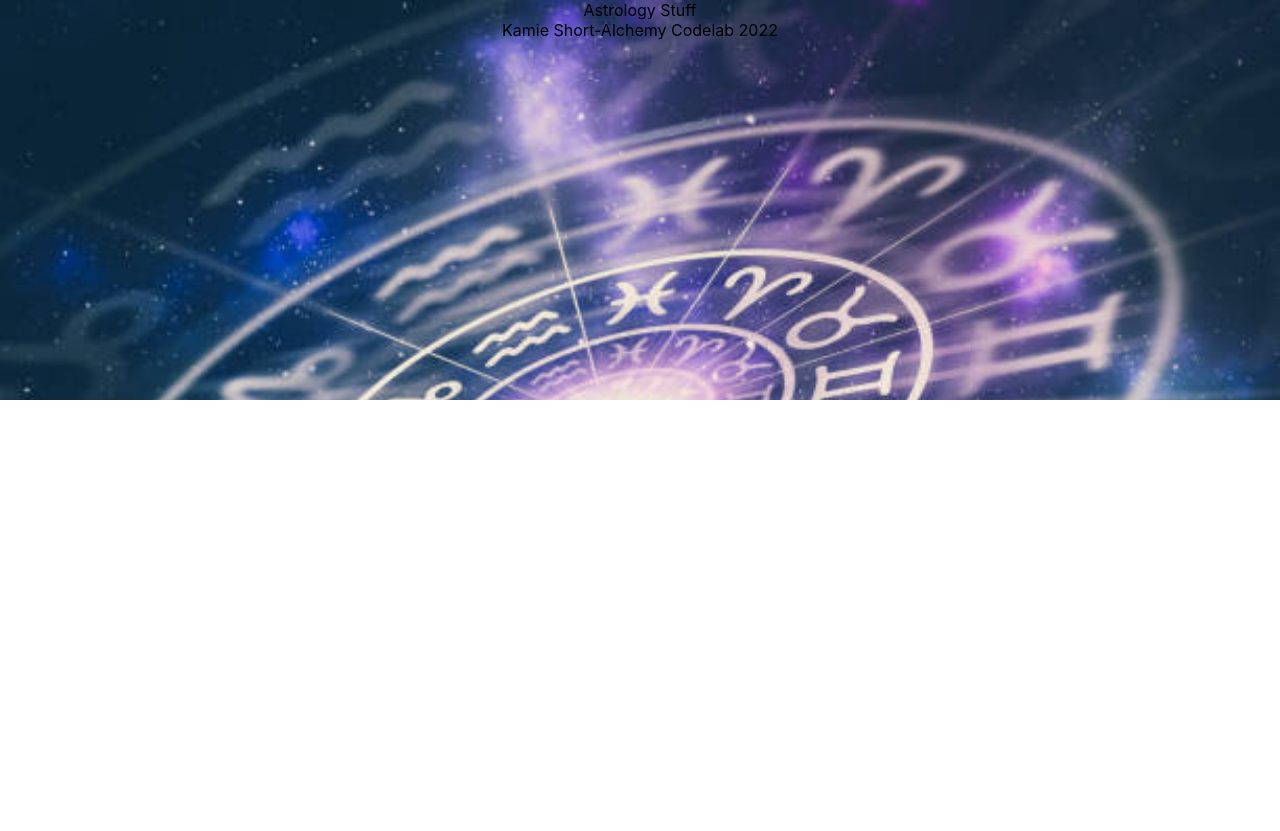
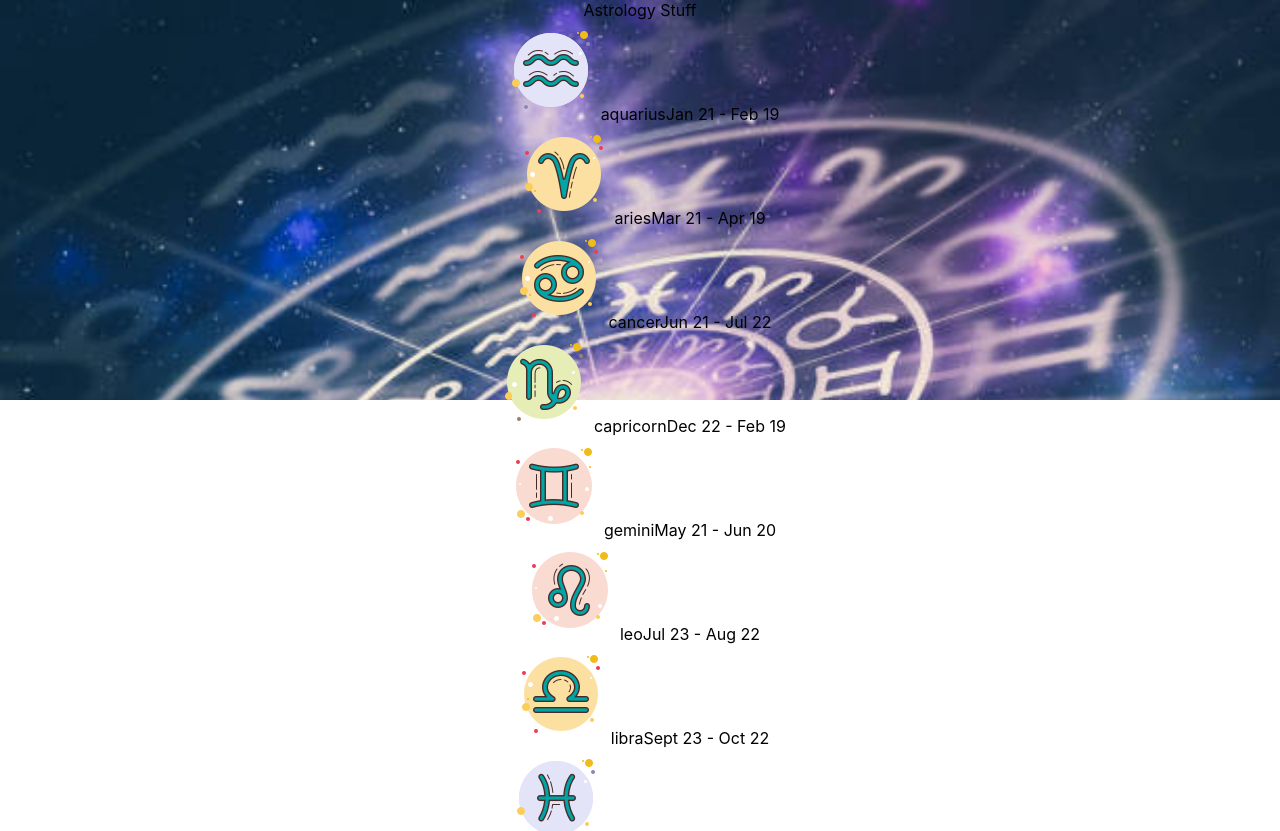
Before and after one commit to KamieShort/fromScratch-Zodiac-React, a React (Create React App) app: page / in a window 1280 px wide. Shown: the top 831 px of the page. Before the commit the page ends 800 px from the top, so only its background shows below. Built offline with nearby package versions, Linux system fonts and the light colour scheme.

Commit message:
signs mapped and displaying

```diff
--- a/src/components/Main/Main.js
+++ b/src/components/Main/Main.js
@@ -1,12 +1,13 @@
 import React from 'react';
 import { zodiac } from '../../data';
 import './Main.css';
+import Signs from '../Signs/Signs';
 
 export default function Main() {
   return (
     <main>
       {zodiac.map((item) => (
-        <zodiac key={item.name} type={item.name} dates={item.dates} />
+        <Signs key={item.name} name={item.name} dates={item.dates} />
       ))}
     </main>
   );
--- a/src/components/Signs/Signs.js
+++ b/src/components/Signs/Signs.js
@@ -0,0 +1,12 @@
+import React from 'react';
+import './Signs.css';
+
+export default function Signs(props) {
+  return (
+    <div className="signs">
+      <img alt={props.name} src={`${process.env.PUBLIC_URL}/signs/${props.name}.png`} />
+      <span className="name">{props.name}</span>
+      <span>{props.dates}</span>
+    </div>
+  );
+}
```
Also changed, not shown: 1 other file (tests, documents, lock files or other folders).
